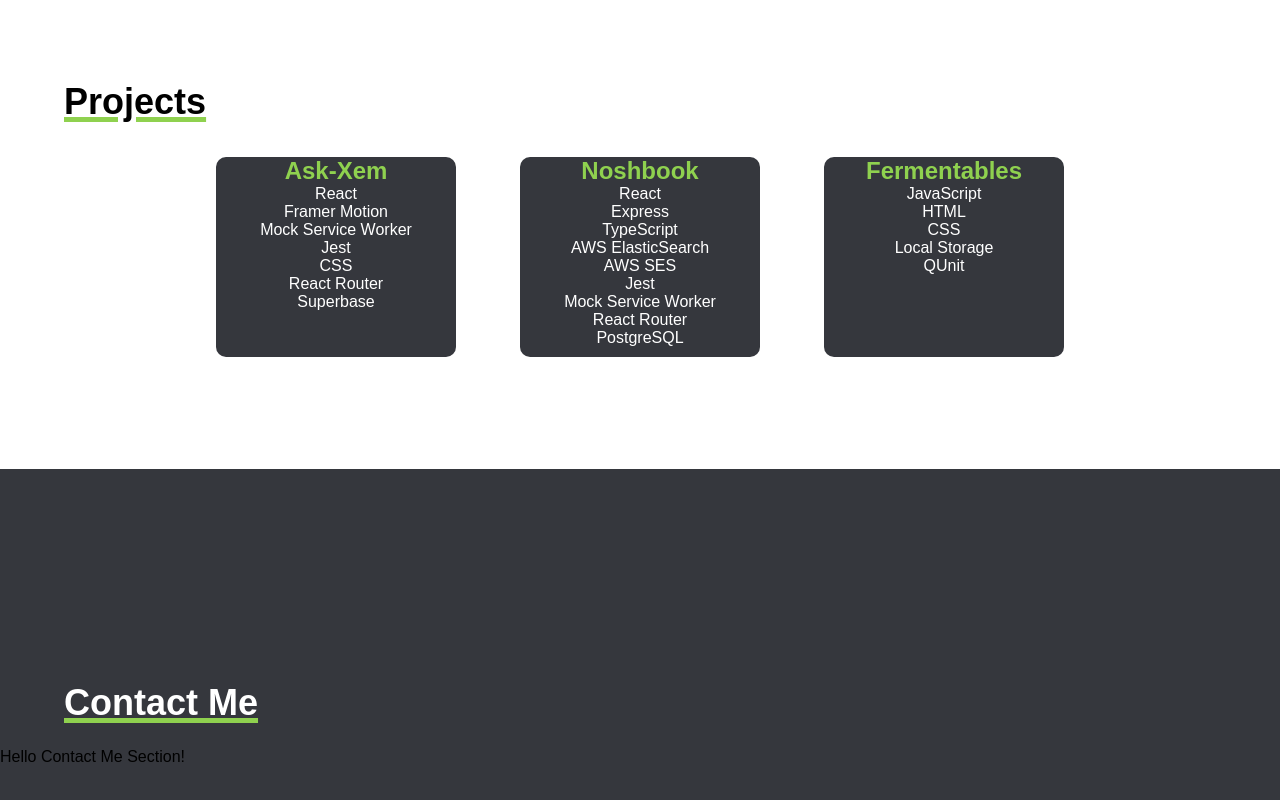
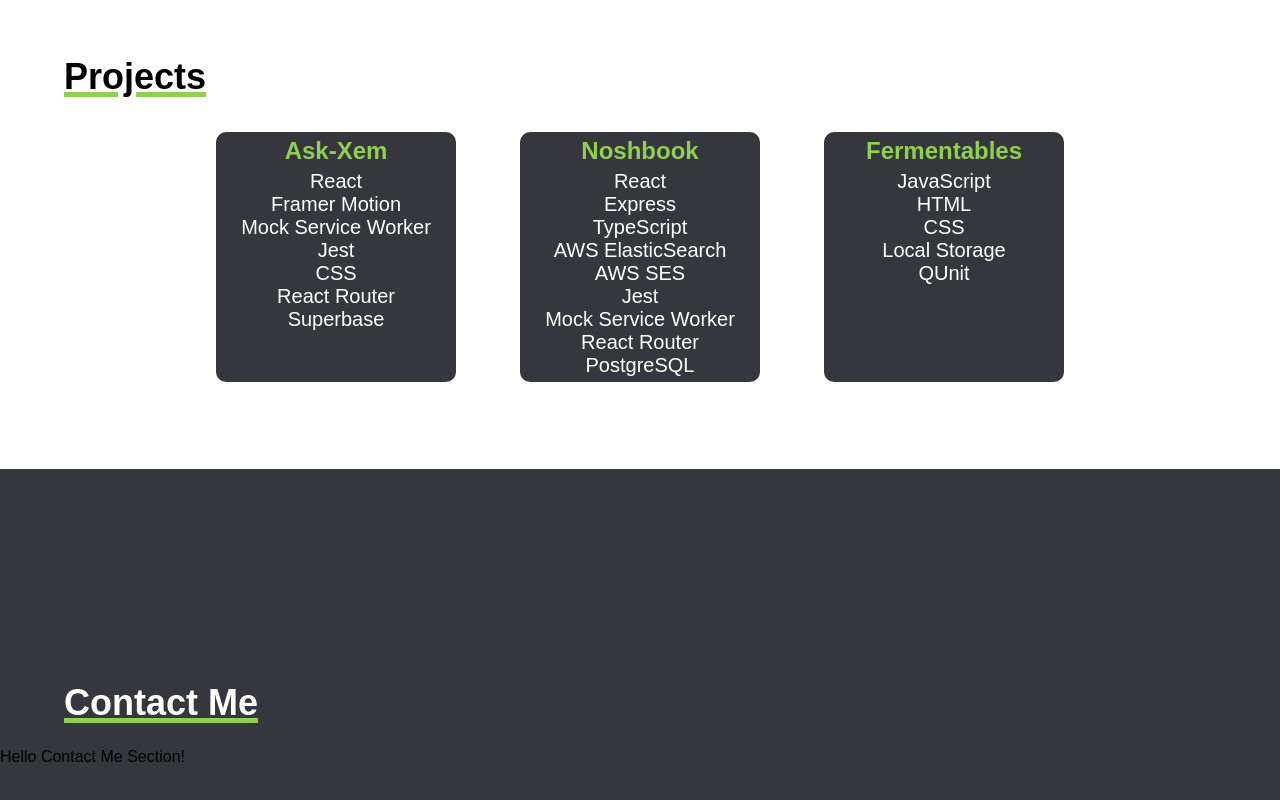
Before and after one commit to MikepdXRider/portfolio, a React (Create React App) app: page / in a window 1280 px wide. Shown: the part 1851-2651 px from the top of the page. Built offline with nearby package versions, Linux system fonts and the light colour scheme.

Commit message:
completes initial styling

```diff
--- a/src/components/ProjectCard/ProjectCard.module.css
+++ b/src/components/ProjectCard/ProjectCard.module.css
@@ -12,7 +12,7 @@
 /* The flip card container - set the width and height to whatever you want. We have added the border property to demonstrate that the flip itself goes out of the box on hover (remove perspective if you don't want the 3D effect */
 .flipCard {
   background-color: transparent;
-  height: 200px;
+  height: 250px;
   min-width: 240px;
   perspective: 1000px; /* Remove this if you don't want the 3D effect */
 }
@@ -43,35 +43,51 @@
   height: 100%;
   -webkit-backface-visibility: hidden; /* Safari */
   backface-visibility: hidden;
+  font-size: 20px;
+  padding: 5px;
 }
 
 /* TODO: Style the front side (fallback if image is missing) */
 
 /* Style the back side */
 .flipCardBack {
+  display: flex;
+  flex-direction: column;
+  align-items: center;
+  justify-content: space-evenly;
   transform: rotateY(180deg);
 }
 
 /* Flip Card front side content */
+.title {
+  color: var(--accentgreen);
+  font-size: 24px;
+}
+
+.techList {
+  margin-top: 5px;
+}
+
 .techListItem {
   list-style-type: none;
 }
 
-.title {
-  color: var(--accentgreen);
+/* Flip Card back side content */
+.linkContainer {
+  width: 100%;
+  display: flex;
+  justify-content: space-around;
 }
 
 .link {
   text-decoration: none;
-  display: block;
-  width: 40%;
-  height: 20%;
+  display: flex;
+  align-items: center;
+  justify-content: center;
+  width: 45%;
+  height: 30px;
+  font-size: 20px;
   border-radius: 5px;
   background-color: var(--accentgreen);
   color: var(--darkslategrey);
 }
-
-.linkContainer {
-  display: flex;
-  justify-content: space-around;
-}
--- a/src/components/ProjectCard/ProjectCard.tsx
+++ b/src/components/ProjectCard/ProjectCard.tsx
@@ -21,7 +21,7 @@
       <div className={styles.flipCardInner}>
         <div className={styles.flipCardFront}>
           <h2 className={styles.title}>{title}</h2>
-          <ul>
+          <ul className={styles.techList}>
             {techStack.map((techItem) => (
               <li key={techItem} className={styles.techListItem}>
                 {techItem}
@@ -30,12 +30,22 @@
           </ul>
         </div>
         <div className={styles.flipCardBack}>
-          <h3>{description}</h3>
+          <p>{description}</p>
           <div className={styles.linkContainer}>
-            <a className={styles.link} href={githubUrl}>
+            <a
+              className={styles.link}
+              href={githubUrl}
+              target="_blank"
+              rel="noreferrer"
+            >
               Github
             </a>
-            <a className={styles.link} href={livesiteUrl}>
+            <a
+              className={styles.link}
+              href={livesiteUrl}
+              target="_blank"
+              rel="noreferrer"
+            >
               Livesite
             </a>
           </div>
```
